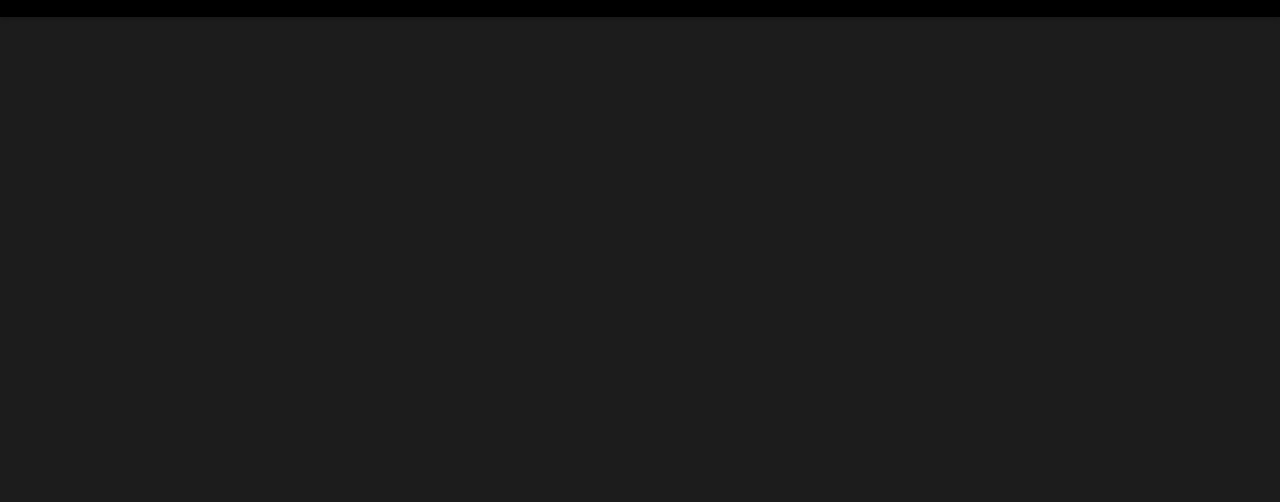
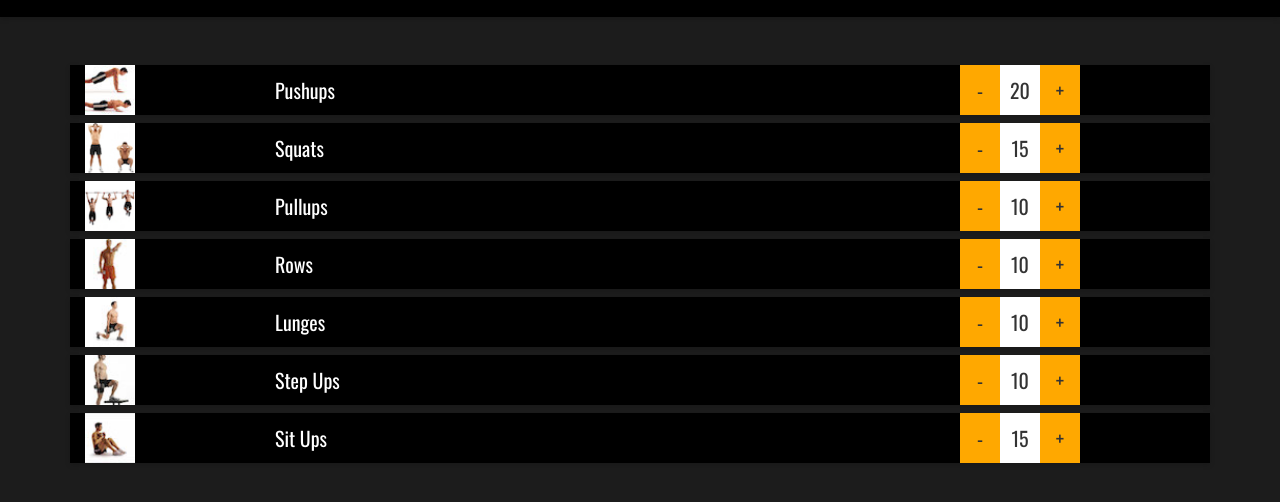
Before and after one commit to thenglee/AngularJS-MOVE-log, a plain HTML site: page index.html in a window 1280 px wide. Shown: the part 74-576 px from the top of the page. Drawn offline with nearby package versions, Linux system fonts and the light colour scheme.

Commit message:
Display exercises data

```diff
--- a/index.html
+++ b/index.html
@@ -6,30 +6,29 @@
     <link href="css/main.css" rel="stylesheet" />
     <script src="https://ajax.googleapis.com/ajax/libs/angularjs/1.3.15/angular.min.js"></script>
   </head>
-  <body>
+  <body ng-app="MoveLogApp">
     <div class="header">
       <div class="container">
         MOVE Log
       </div>
     </div>
 
-    <div class="main">
+    <div class="main" ng-controller="MainController">
       <div class="container">
 
-        <!--
-        TODO: Loop through exercises and display each one with this HTML
-        <div class="row">
-          <div class="exercise-icon col-xs-2"> </div>
+
+        <div class="row" ng-repeat="exercise in exercises">
+          <div class="exercise-icon col-xs-2"> <img ng-src="{{exercise.icon}}" ></div>
 
           <div class="col-xs-6">
-            <p class="exercise-name"> </p>
+            <p class="exercise-name"> {{exercise.name}} </p>
           </div>
 
           <div class="col-xs-4 counters">
-            <span class="decrease">-</span><span class="count">  </span><span class="increase">+</span>
+            <span class="decrease">-</span><span class="count"> {{exercise.count}} </span><span class="increase">+</span>
           </div>
         </div>
-        -->
+
 
       </div>
     </div>
--- a/js/app.js
+++ b/js/app.js
@@ -0,0 +1 @@
+var app = angular.module('MoveLogApp',[]);
```
